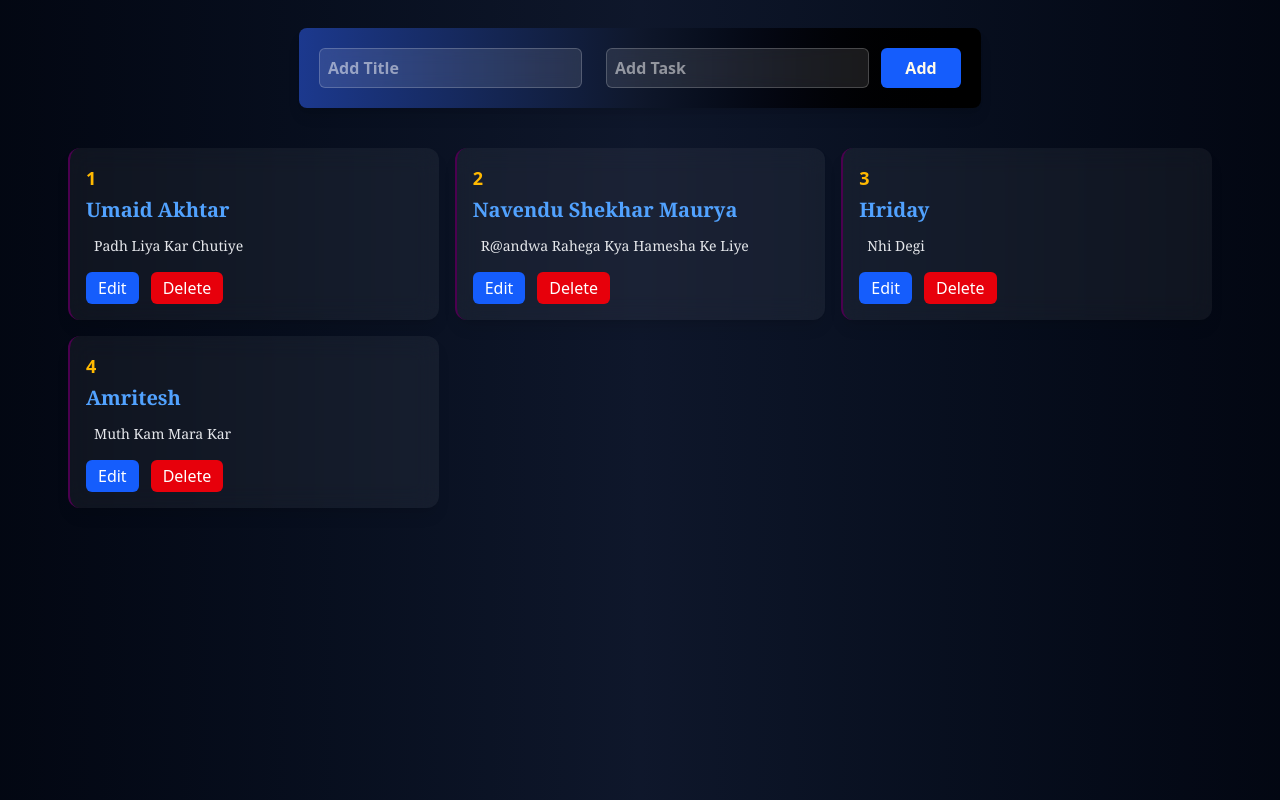
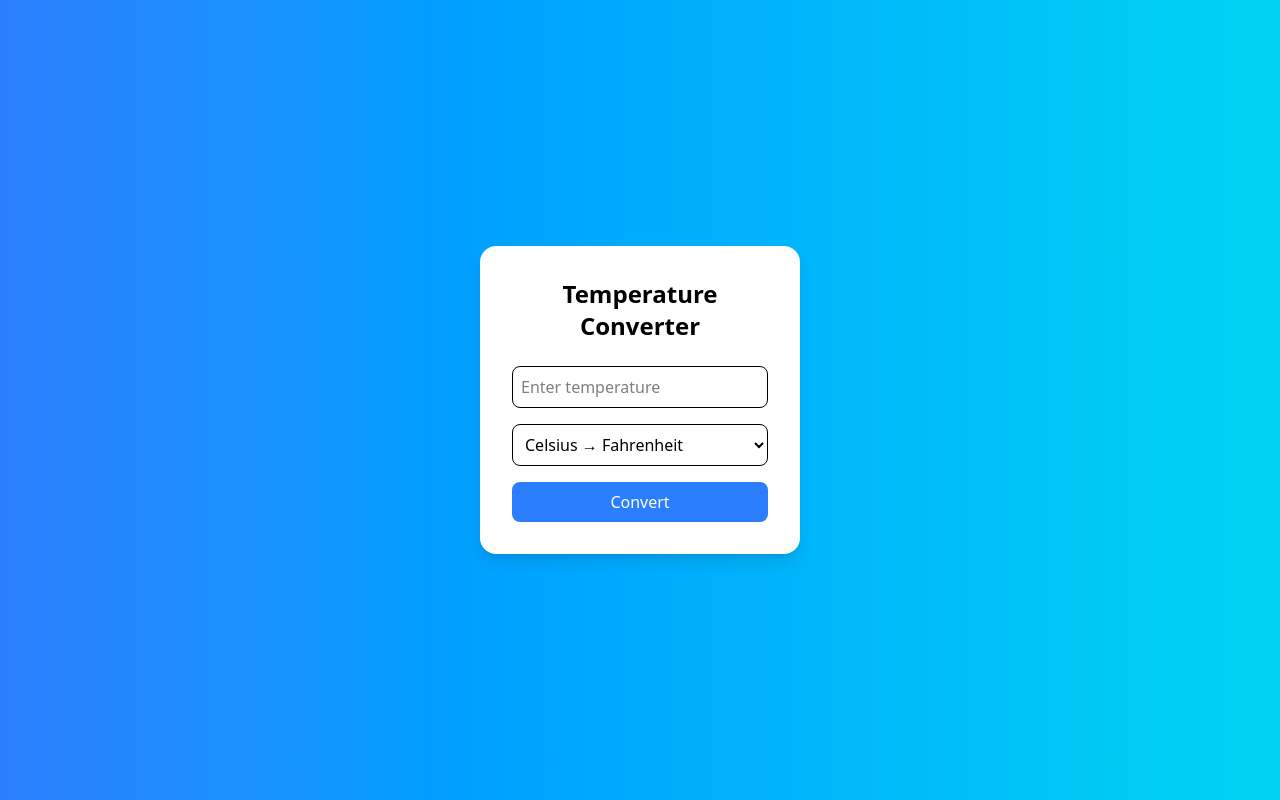
Before and after one commit to UMAID-AKHTAR/react-project, a React (Vite) app: page / in a window 1280 px wide. Built offline with nearby package versions, Linux system fonts and the light colour scheme; data requests are answered from the project's data file.

Commit message:
Tempratur_Converter

```diff
--- a/src/App.jsx
+++ b/src/App.jsx
@@ -1,8 +1,9 @@
 import React from "react";
 import Crud from "./CrudOperationAxios/Crud.jsx";
+import TemperatureConverter from "./CrudOperationAxios/Tempratiure/Temprature.jsx";
 
 function App() {
-  return <Crud />;
+  return <TemperatureConverter />;
 }
 
 export default App;
--- /dev/null
+++ b/src/CrudOperationAxios/Tempratiure/Temprature.jsx
@@ -0,0 +1,62 @@
+import React, { useState } from "react";
+
+function TemperatureConverter() {
+  const [temp, setTemp] = useState("");
+  const [unit, setUnit] = useState("C");
+  const [result, setResult] = useState("");
+
+  const convertTemperature = () => {
+    if (temp === "") return;
+
+    let converted;
+    if (unit === "C") {
+      converted = (temp * 9/5) + 32;
+      setResult(`${converted.toFixed(2)} °F`);
+    } else {
+      converted = (temp - 32) * 5/9;
+      setResult(`${converted.toFixed(2)} °C`);
+    }
+  };
+
+  return (
+    <div className="min-h-screen flex items-center justify-center bg-gradient-to-r from-blue-500 to-cyan-400">
+      <div className="bg-white p-8 rounded-2xl shadow-lg w-80">
+        <h2 className="text-2xl font-bold text-center mb-6">
+          Temperature Converter
+        </h2>
+
+        <input
+          type="number"
+          placeholder="Enter temperature"
+          value={temp}
+          onChange={(e) => setTemp(e.target.value)}
+          className="w-full p-2 border rounded-lg mb-4 focus:outline-none focus:ring-2 focus:ring-blue-400"
+        />
+
+        <select
+          value={unit}
+          onChange={(e) => setUnit(e.target.value)}
+          className="w-full p-2 border rounded-lg mb-4"
+        >
+          <option value="C">Celsius → Fahrenheit</option>
+          <option value="F">Fahrenheit → Celsius</option>
+        </select>
+
+        <button
+          onClick={convertTemperature}
+          className="w-full bg-blue-500 text-white py-2 rounded-lg hover:bg-blue-600 transition"
+        >
+          Convert
+        </button>
+
+        {result && (
+          <div className="mt-6 text-center text-lg font-semibold">
+            Result: {result}
+          </div>
+        )}
+      </div>
+    </div>
+  );
+}
+
+export default TemperatureConverter;
```
Also changed, not shown: src/CrudOperationAxios/CrudCard.jsx (line endings or trailing spaces).
